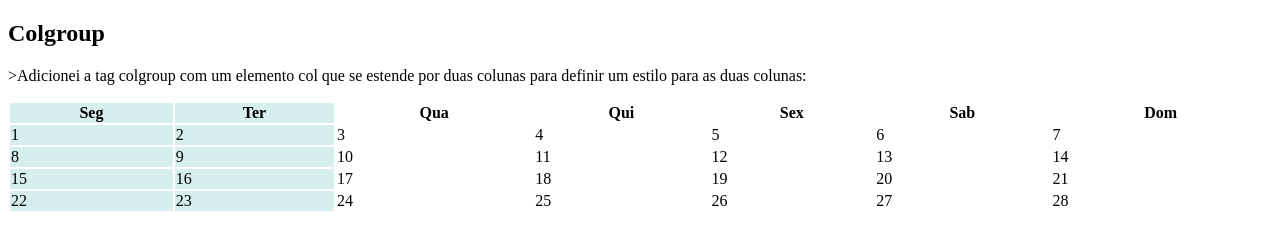
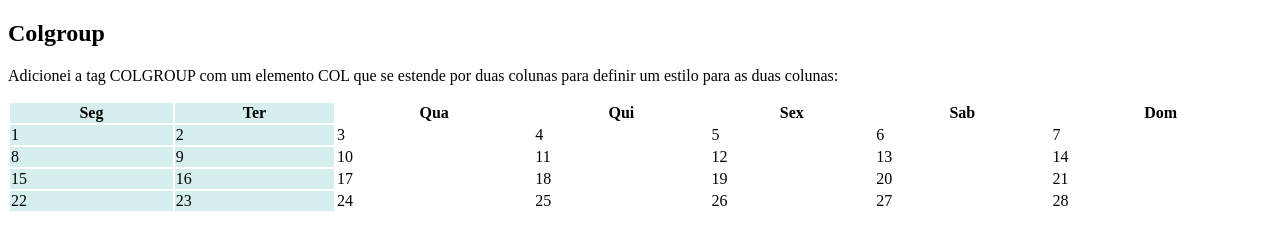
Before and after one commit to H3NR1QU3x/apoiotrabalhodetic3, a plain HTML site: page index.html in a window 1280 px wide. Drawn offline with Linux system fonts and the light colour scheme.

Commit message:
Update index.html

```diff
--- a/index.html
+++ b/index.html
@@ -13,7 +13,7 @@ table, th, td {
 <body>
 
 <h2>Colgroup</h2>
-<p>>Adicionei a tag colgroup com um elemento col que se estende por duas colunas para definir um estilo para as duas colunas:</p>
+<p>Adicionei a tag COLGROUP com um elemento COL que se estende por duas colunas para definir um estilo para as duas colunas:</p>
 
 <table style="width: 100%;">
 <colgroup>
```
